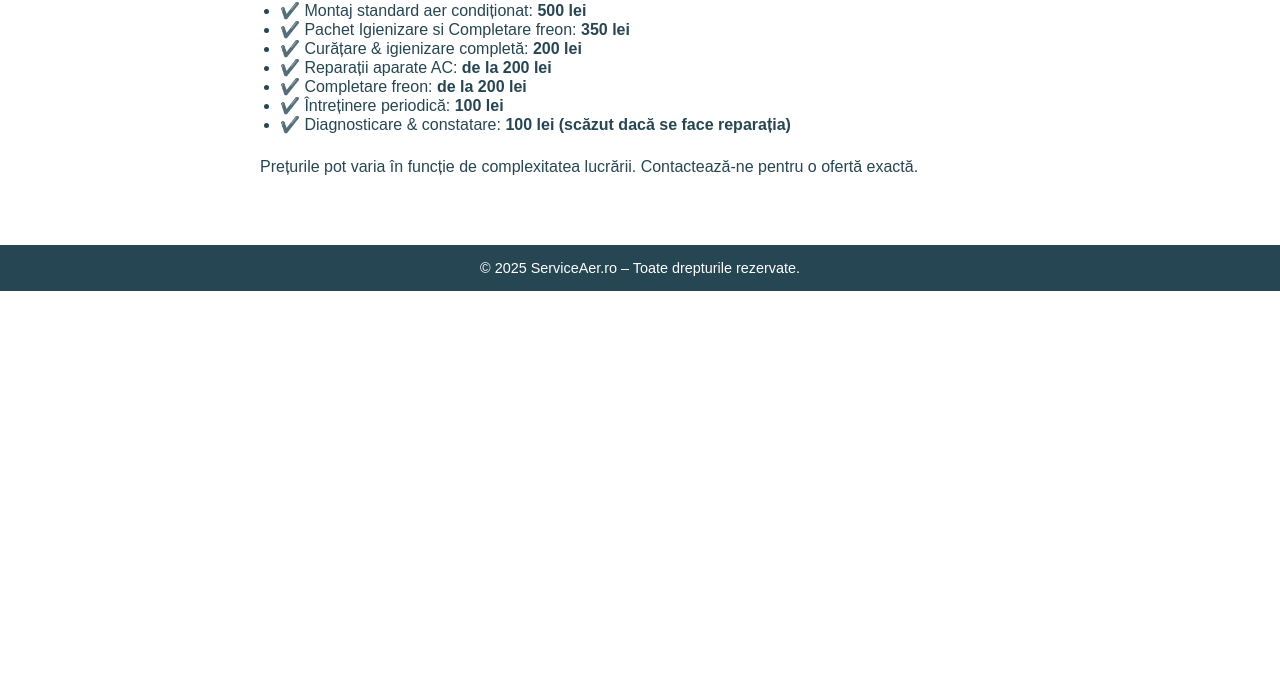
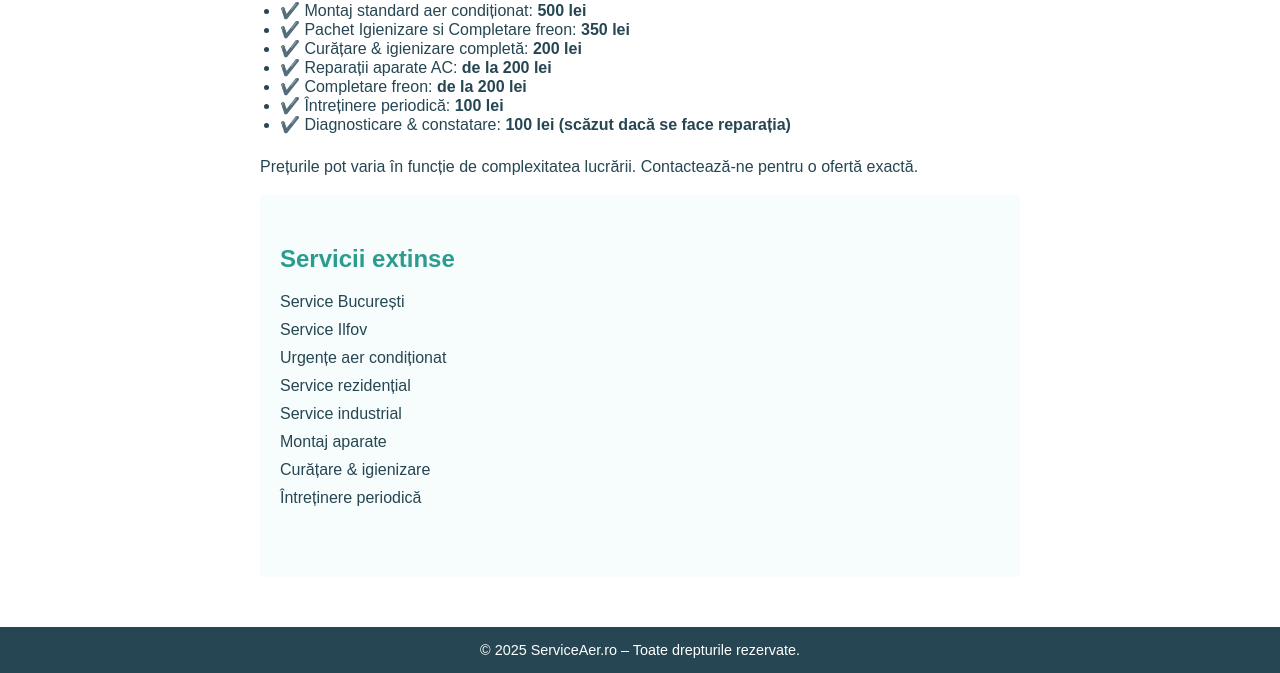
Before and after one commit to mitroicristi/service-aer, a plain HTML site: page preturi.html in a window 1280 px wide. Shown: the part 220-893 px from the top of the page. Before the commit the page ends 800 px from the top, so only its background shows below. Drawn offline with Linux system fonts and the light colour scheme.

Commit message:
add servicii extinse in preturi page

```diff
--- a/preturi.html
+++ b/preturi.html
@@ -37,6 +37,19 @@
       <li>✔️ Diagnosticare & constatare: <strong>100 lei (scăzut dacă se face reparația)</strong></li>
     </ul>
     <p>Prețurile pot varia în funcție de complexitatea lucrării. Contactează-ne pentru o ofertă exactă.</p>
+    <section class="seo-links">
+      <h2>Servicii extinse</h2>
+      <ul>
+        <li><a href="service-aer-bucuresti.html">Service București</a></li>
+        <li><a href="service-aer-ilfov.html">Service Ilfov</a></li>
+        <li><a href="service-aer-urgente.html">Urgențe aer condiționat</a></li>
+        <li><a href="service-aer-rezidential.html">Service rezidențial</a></li>
+        <li><a href="service-aer-industrial.html">Service industrial</a></li>
+        <li><a href="montaj-aer-conditionat.html">Montaj aparate</a></li>
+        <li><a href="curatare-aer-conditionat.html">Curățare & igienizare</a></li>
+        <li><a href="intretinere-aer-conditionat.html">Întreținere periodică</a></li>
+      </ul>
+    </section>
   </main>
 
   <footer>
```
